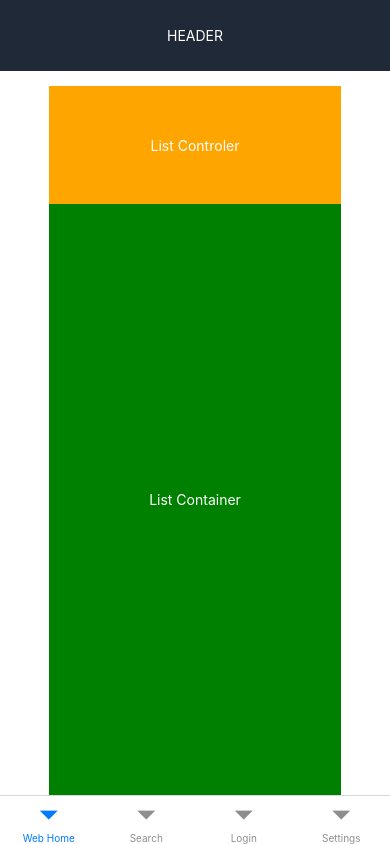
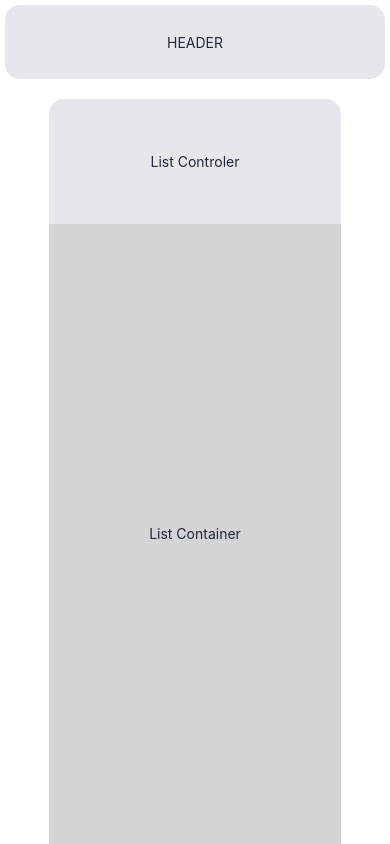
Before and after one commit to Rate-My-Landlord/Rate-My-Landlord, a React Native app in the folder Frontend-RateMyLandlord/: screen / in a window 390 px wide. Built offline with nearby package versions, Linux system fonts and the light colour scheme.

Commit message:
Begun making the Custom Navigation for the Desktop Version. Tab Navigator is only on IOS now. Added Rounded edges to boxes that works when resized.

```diff
--- a/Frontend-RateMyLandlord/App.tsx
+++ b/Frontend-RateMyLandlord/App.tsx
@@ -15,11 +15,12 @@ import ProfileScreen from './screens/ProfileScreen';
 import SettingsScreen from './screens/SettingsScreen';
 import LoginScreen from './screens/LoginScreen';
 // Searching
-import SearchScreen from './screens/SearchScreenFlow/SearchScreen';
 import LandlordScreen from './screens/SearchScreenFlow/LandlordScreen';
+import { Ionicons } from '@expo/vector-icons';
+import Icon from 'react-native-ionicons';
 
 // Create the Tab Bottom Navigator
-const BottomTab = createBottomTabNavigator();
+const Tab = createBottomTabNavigator();
 const Stack = createNativeStackNavigator();
 
 // User Search Flow Stack Navigation
@@ -49,52 +50,67 @@ export default function App() {
     <NavigationContainer>
       { Platform.OS === 'ios' || Platform.OS === 'android' ? (
         // Phone Navigation
-        <BottomTab.Navigator
-          initialRouteName="IOS Home"
-          screenOptions={{
-            headerShown: false
-          }}
+        <Tab.Navigator
+          screenOptions={({ route }) => ({
+            tabBarIcon: ({ focused, color, size }) => {
+              let iconName : any = "";
+
+              if (route.name === 'IOS Home') {
+                iconName = 'home';
+              } else if (route.name === 'Settings') {
+                iconName = 'settings';
+              } else if (route.name === 'Profile') {
+                iconName = 'person';
+              } else if (route.name === 'Login') {
+                iconName = 'person-add';
+              }
+
+              // You can return any component that you like here!
+              return <Ionicons name={iconName} color={color} size={size}/>;
+            },
+            // Icon Colors
+            tabBarActiveTintColor: 'tomato',
+            tabBarInactiveTintColor: 'gray',
+
+            headerShown: false,
+            tabBarShowLabel: false,
+          })}
         >
         { isSignedIn == true ? (
           <>
-            <BottomTab.Screen name="IOS Home" component={HomeScreen} />
-            <BottomTab.Screen name="Search" component={SearchFlow} />
-            <BottomTab.Screen name="Profile" component={ProfileScreen} />
-            <BottomTab.Screen name="Settings" component={SettingsScreen} />
+            <Tab.Screen name="IOS Home" component={HomeScreen} />
+            <Tab.Screen name="Profile" component={ProfileScreen} />
+            <Tab.Screen name="Settings" component={SettingsScreen} />
           </>
         ) : (
           <>
-            <BottomTab.Screen name="IOS Home" component={HomeScreen} />
-            <BottomTab.Screen name="Search" component={SearchFlow} />
-            <BottomTab.Screen name="Login" component={LoginScreen} />
-            <BottomTab.Screen name="Settings" component={SettingsScreen} />
+            <Tab.Screen name="IOS Home" component={HomeScreen} />
+            <Tab.Screen name="Login" component={LoginScreen} />
+            <Tab.Screen name="Settings" component={SettingsScreen} />
           </>
         )}
-        </BottomTab.Navigator>
+        </Tab.Navigator>
       // Web Navigation
       ) : (
-        <BottomTab.Navigator
-          initialRouteName="Web Home"
-          screenOptions={{
-            headerShown: false
-          }}
+        <Stack.Navigator
+          screenOptions={({
+            headerShown: false,
+          })}
         >
         { isSignedIn == true ? (
           <>
-            <BottomTab.Screen name="Web Home" component={HomeScreen} />
-            <BottomTab.Screen name="Search" component={SearchFlow} />
-            <BottomTab.Screen name="Profile" component={ProfileScreen} />
-            <BottomTab.Screen name="Settings" component={SettingsScreen} />
+            <Stack.Screen name="Web Home" component={HomeScreen} />
+            <Stack.Screen name="Profile" component={ProfileScreen} />
+            <Stack.Screen name="Settings" component={SettingsScreen} />
           </>
         ) : (
           <>
-            <BottomTab.Screen name="Web Home" component={HomeScreen} />
-            <BottomTab.Screen name="Search" component={SearchFlow} />
-            <BottomTab.Screen name="Login" component={LoginScreen} />
-            <BottomTab.Screen name="Settings" component={SettingsScreen} />
+            <Stack.Screen name="Web Home" component={HomeScreen} />
+            <Stack.Screen name="Login" component={LoginScreen} />
+            <Stack.Screen name="Settings" component={SettingsScreen} />
           </>
         )}
-        </BottomTab.Navigator>
+        </Stack.Navigator>
       )}
     </NavigationContainer>
   );
--- a/Frontend-RateMyLandlord/package.json
+++ b/Frontend-RateMyLandlord/package.json
@@ -14,7 +14,7 @@
     "preset": "jest-expo"
   },
   "dependencies": {
-    "@expo/vector-icons": "^12.0.0",
+    "@expo/vector-icons": "^12.0.5",
     "@react-navigation/bottom-tabs": "^6.0.5",
     "@react-navigation/native": "^6.0.2",
     "@react-navigation/native-stack": "^6.5.0",
@@ -30,6 +30,7 @@
     "react": "17.0.1",
     "react-dom": "17.0.1",
     "react-native": "0.64.3",
+    "react-native-ionicons": "^4.6.5",
     "react-native-safe-area-context": "3.3.2",
     "react-native-screens": "~3.10.1",
     "react-native-web": "0.17.1"
--- a/Frontend-RateMyLandlord/screens/HomeScreen.tsx
+++ b/Frontend-RateMyLandlord/screens/HomeScreen.tsx
@@ -14,7 +14,7 @@ const HomeScreen = () => {
   const windowWidth = useWindowDimensions().width;
 
   return (
-    <>
+    <View style={styles(windowWidth).backgroundScreen}>
       <View style={styles(windowWidth).headerScreen}><Text style={styles(windowWidth).textColor}>HEADER</Text></View>
       <View style={styles(windowWidth).bodyScreen}>
 
@@ -37,21 +37,38 @@ const HomeScreen = () => {
           ):(<></>)
         }
       </View>
-    </>
+    </View>
   );
 };
 
 export default HomeScreen;
 
+
+// Page Styles
 const styles = (windowWidth : any) => StyleSheet.create({
+  // Back Ground Contain
+  backgroundScreen: {
+    backgroundColor: "#ffffff",
+    flex: 1,
+  },
 
   // Main Dividers of the Screen (Header from Body)
   headerScreen: {
     flex: 1,
-    backgroundColor: '#1f2937',
+    backgroundColor: '#E5E7EB',
     justifyContent: 'center',
     alignItems: 'center',
     paddingTop: Platform.OS === 'ios' || Platform.OS === 'android' ? 40 : 0,
+
+    // Header Gap - Only on Web
+    margin: Platform.OS === 'ios' || Platform.OS === 'android' ? 0 : 5,
+
+    // Rounded Corners - All 4 on Web, Bottom 2 on IOS/Andriod
+    borderBottomLeftRadius: 15,
+    borderBottomRightRadius: 15,
+    borderRadius: Platform.OS === 'ios' || Platform.OS === 'android' ? 0 : 15,
+
+    // Shadow
   },
   bodyScreen: {
     flex: 10,
@@ -61,20 +78,22 @@ const styles = (windowWidth : any) => StyleSheet.create({
     backgroundColor: '#ffffff',
   },
 
-  // Body Containers
+  // Body Containers (Right Ad Space (Web Only) and Main Container)
   rightContainer: {
     flex: 1,
     marginHorizontal: 10,
+    marginBottom: 10,
 
     //Temp for Visibility
-    backgroundColor: 'red',
+    backgroundColor: '#E5E7EB',
 
     // Temp for Text Viewing
     justifyContent: 'center',
     alignItems: 'center',
+
+    borderRadius: 15,
   },
   mainContainer: {
-
     // Change FlexBox valuse based on screen size
     marginHorizontal: 10,
 
@@ -86,20 +105,27 @@ const styles = (windowWidth : any) => StyleSheet.create({
   // Content Containers
   listContainer: {
     flex: windowWidth >= screenChangePoint ? 2 : 5,
-    backgroundColor: "green",
+    backgroundColor: "#D4D4D4",
     justifyContent: 'center',
     alignItems: 'center',
+
+    // Top Right rounded only on Web when screen is big.
+    borderTopRightRadius: (Platform.OS !== 'ios' && Platform.OS !== 'android') && windowWidth >= screenChangePoint ? 15 : 0,
   },
   // Contains Filter box, buttons, ect.
   listControlContainer: {
     flex: 1,
-    backgroundColor: "orange",
+    backgroundColor: "#E5E7EB",
     justifyContent: 'center',
     alignItems: 'center',
+
+    // Top Right only rounded when on IOS or Screen is small
+    borderTopRightRadius: (Platform.OS !== 'ios' && Platform.OS !== 'android') && windowWidth >= screenChangePoint ? 0 : 15,
+    borderTopLeftRadius: 15,
   },
 
   // Temp
   textColor: {
-    color: '#ffffff',
+    color: '#1F2937',
   }
 })
```
Also changed, not shown: 1 other file (tests, documents, lock files or other folders).
